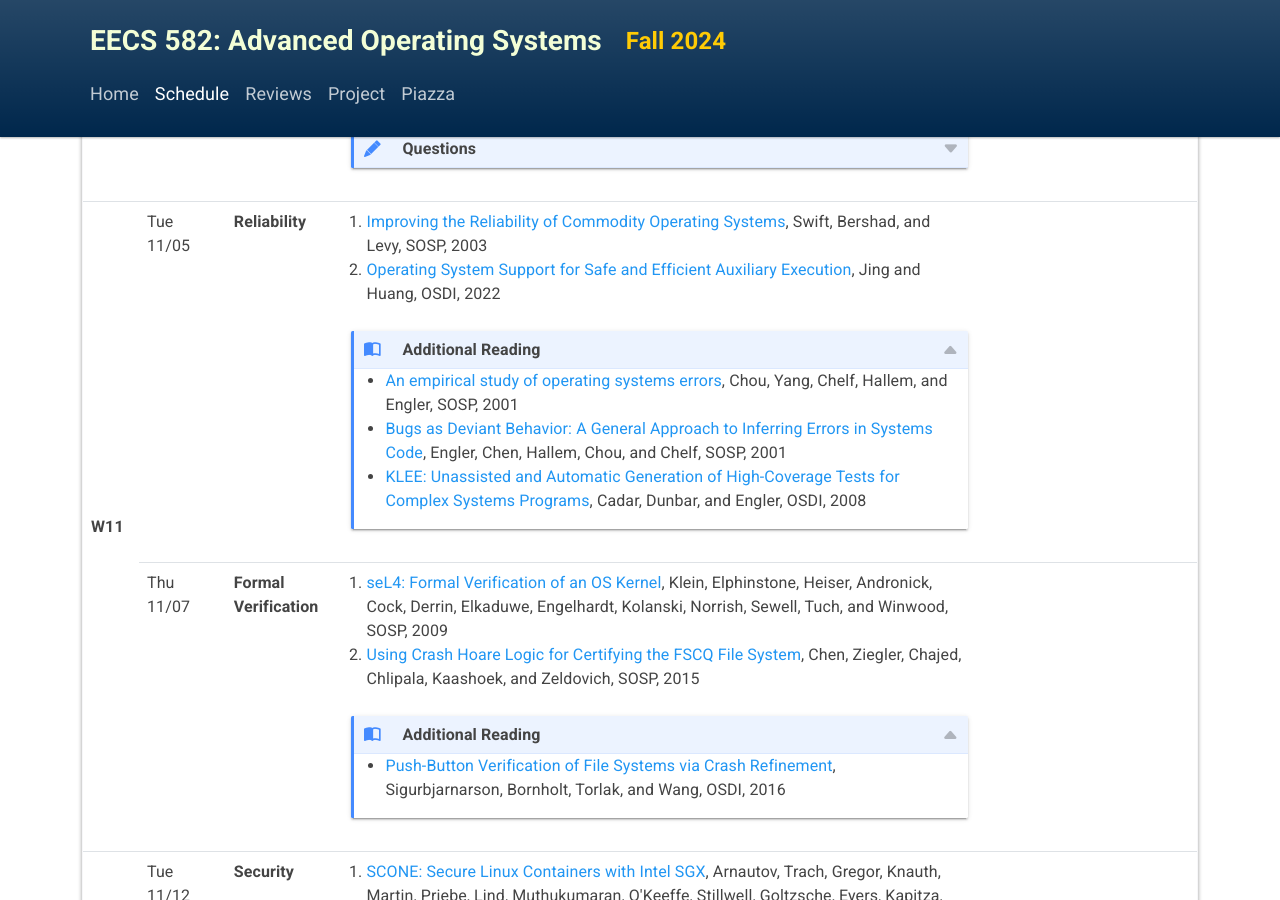
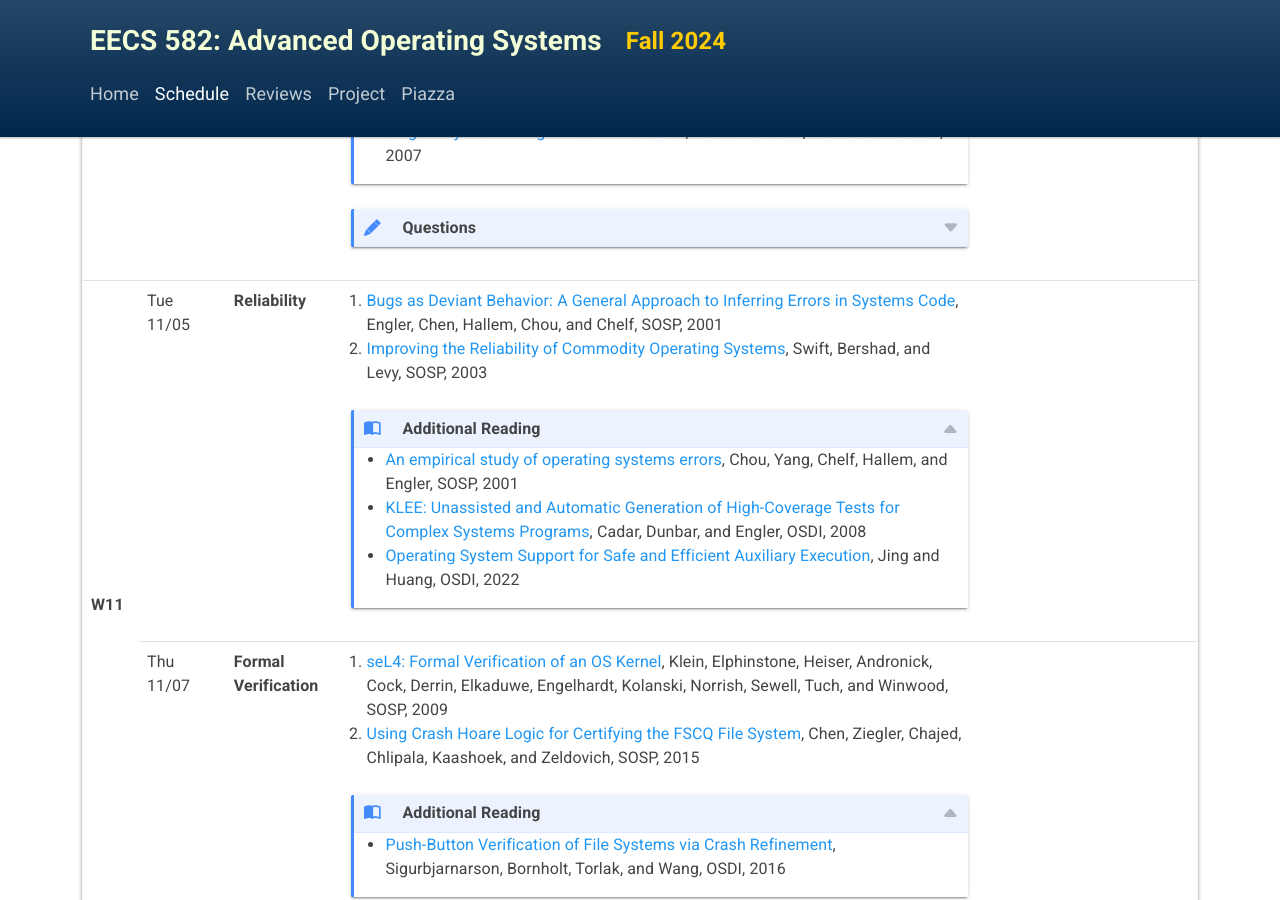
Before and after one commit to eecs582/eecs582.github.io, a Jekyll site: the page built from schedule.html, in a window 1280 px wide and 900 px high, scrolled down 6168 px. Built offline with Jekyll 4.4.1, drawn with Linux system fonts in a browser that asks for light colours; some of the changed text lies outside the part shown.

Commit message:
some schedule change

```diff
--- a/schedule.html
+++ b/schedule.html
@@ -207,15 +207,20 @@
       <td>Virtual Machine</td>
       <td>
         <ol>
-          <li><a href="readings/vm370.pdf">The Origin of the VM/370 Time-Sharing System</a>, Creasy, IBM Journal of Research and Development, 1981</li>
           <li><a href="readings/disco.pdf">Disco: Running Commodity Operating Systems on Scalable Multiprocessors</a>, Bugnion, Devine, and Rosenblum, SOSP, 1997</li>
         </ol>
+        <details open class="details-reading">
+          <summary>Additional Reading</summary>
+          <ul>
+              <li><a href="readings/vm370.pdf">The Origin of the VM/370 Time-Sharing System</a>, Creasy, IBM Journal of Research and Development, 1981</li>
+          </ul>
+        </details>
         <details>
           <summary>Questions</summary>
           <p>
-          <strong>VM/370</strong>
+          <strong>Disco</strong>
           <ul>
-            <li>Q: What was VM/370's motivation for virtualizing the hardware?</li>
+            <li>Q:</li>
           </ul>
           </p>
         </details>
@@ -563,15 +568,15 @@
       <td>Reliability</td>
       <td>
         <ol>
+          <li><a href="readings/deviant.pdf">Bugs as Deviant Behavior: A General Approach to Inferring Errors in Systems Code</a>, Engler, Chen, Hallem, Chou, and Chelf, SOSP, 2001</li>
           <li><a href="readings/nooks.pdf">Improving the Reliability of Commodity Operating Systems</a>, Swift, Bershad, and Levy, SOSP, 2003</li>
-          <li><a href="https://orderlab.io/paper/orbit-osdi22.pdf">Operating System Support for Safe and Efficient Auxiliary Execution</a>, Jing and Huang, OSDI, 2022</li>
         </ol>
         <details open class="details-reading">
           <summary>Additional Reading</summary>
           <ul>
           <li><a href="https://web.stanford.edu/~engler/metrics-sosp-01.pdf">An empirical study of operating systems errors</a>, Chou, Yang, Chelf, Hallem, and Engler, SOSP, 2001</li>
-          <li><a href="readings/deviant.pdf">Bugs as Deviant Behavior: A General Approach to Inferring Errors in Systems Code</a>, Engler, Chen, Hallem, Chou, and Chelf, SOSP, 2001</li>
           <li><a href="https://www.usenix.org/legacy/event/osdi08/tech/full_papers/cadar/cadar.pdf">KLEE: Unassisted and Automatic Generation of High-Coverage Tests for Complex Systems Programs</a>, Cadar, Dunbar, and Engler, OSDI, 2008</li>
+          <li><a href="https://orderlab.io/paper/orbit-osdi22.pdf">Operating System Support for Safe and Efficient Auxiliary Execution</a>, Jing and Huang, OSDI, 2022</li>
           </ul>
         </details>
       </td>
```
